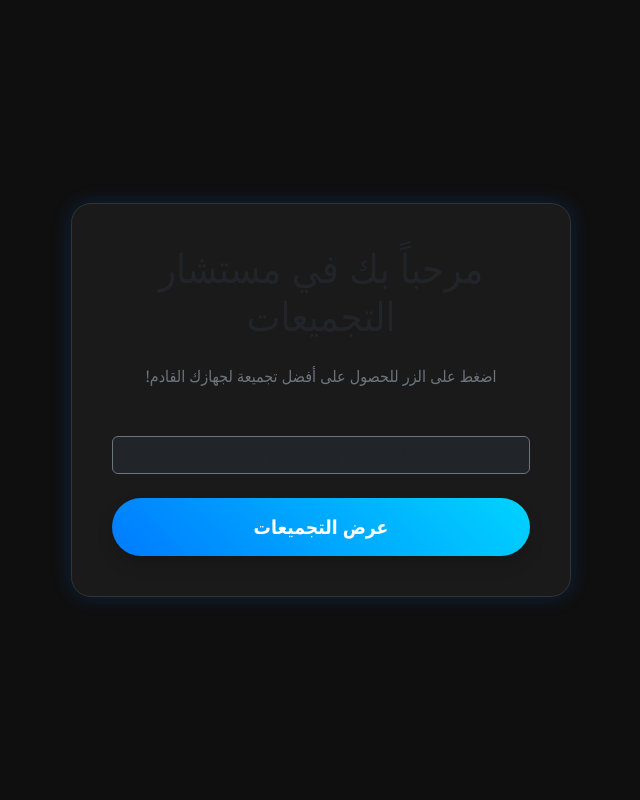
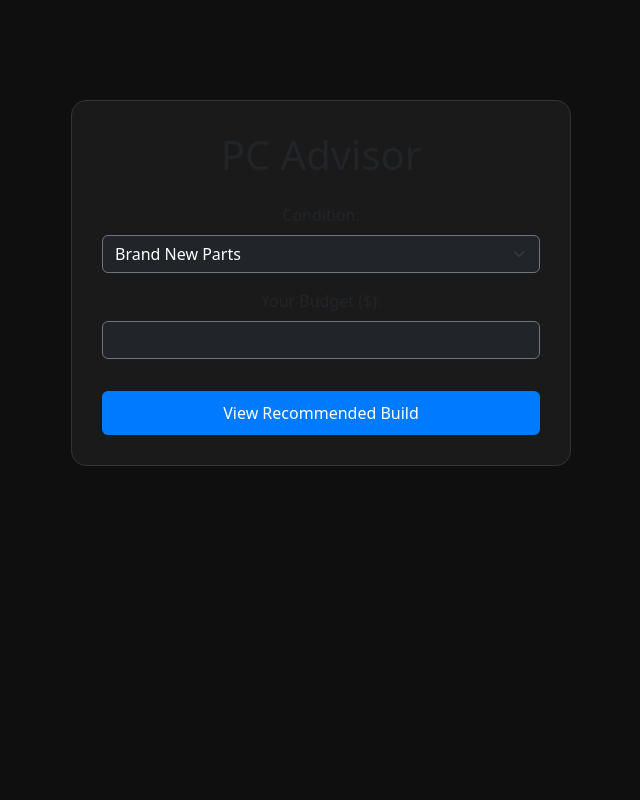
Before and after one commit to anesracrached88-gif/Pc-build-, a Flask app: page / in a window 1280 px wide. Shown: the whole page, without its empty margins (319-959 px from the left). Run offline with Flask 3, Linux system fonts and the light colour scheme.

Commit message:
Full English build with condition logic

```diff
--- a/app.py
+++ b/app.py
@@ -1,63 +1,34 @@
-import requests
-from bs4 import BeautifulSoup
 from flask import Flask, render_template, request
 
 app = Flask(__name__)
 
-def get_ebay_price(item_name):
-    try:
-        url = f"https://www.ebay.com/sch/i.html?_nkw={item_name.replace(' ', '+')}&_sop=15&LH_ItemCondition=3000"
-        headers = {'User-Agent': 'Mozilla/5.0 (Windows NT 10.0; Win64; x64) AppleWebKit/537.36'}
-        response = requests.get(url, headers=headers, timeout=7)
-        soup = BeautifulSoup(response.text, 'html.parser')
-        price_tag = soup.select_one('.s-item__price')
-        return price_tag.get_text() if price_tag else "N/A"
-    except:
-        return "N/A"
+def get_pc_build(budget, condition):
+    budget = int(budget)
+    # قاعدة بيانات بسيطة تتغير كل 50 دولار
+    # يمكنك توسيع هذه القائمة لاحقاً
+    if condition == "new":
+        if budget < 400:
+            return [("CPU", "Ryzen 3 3200G", "90"), ("RAM", "8GB DDR4", "30"), ("SSD", "256GB NVMe", "25"), ("Total", "", str(budget))]
+        elif budget < 450:
+            return [("CPU", "Ryzen 5 4500", "110"), ("GPU", "RX 580", "120"), ("RAM", "16GB DDR4", "50"), ("Total", "", "420")]
+        else: # 500+
+            return [("CPU", "i5-12400F", "150"), ("GPU", "RTX 3060", "280"), ("RAM", "16GB DDR4", "50"), ("Total", "", "480")]
+    else: # Used from eBay
+        if budget < 400:
+            return [("CPU (Used)", "Ryzen 5 3600", "60"), ("GPU (Used)", "GTX 1070", "110"), ("RAM", "16GB", "40"), ("Total", "", "210")]
+        else:
+            return [("CPU (Used)", "i7-9700K", "120"), ("GPU (Used)", "RTX 2070", "180"), ("RAM", "16GB", "40"), ("Total", "", "340")]
 
 @app.route('/')
 def index():
     return render_template('index.html')
 
-@app.route('/result', methods=['POST'])
-def result():
-    budget = int(request.form.get('budget', 0))
+@app.route('/get_pc', methods=['POST'])
+def get_pc():
+    budget = request.form.get('budget')
     condition = request.form.get('condition')
-
-    # 50$ Step Logic with Famous Brands
-    if budget < 450:
-        pc = {"CPU": "Intel i3-10100F", "GPU": "MSI GT 1030", "MOBO": "ASRock H410M", "PSU": "EVGA 400W", "Case": "Cooler Master Q300L"}
-        new_p = {"CPU": "75$", "GPU": "90$", "MOBO": "70$", "PSU": "40$", "Case": "45$"}
-    elif budget < 500:
-        pc = {"CPU": "Intel i3-12100F", "GPU": "ASUS Phoenix GTX 1650", "MOBO": "Gigabyte H610M", "PSU": "Corsair CV450", "Case": "DeepCool Matrexx 30"}
-        new_p = {"CPU": "95$", "GPU": "160$", "MOBO": "80$", "PSU": "50$", "Case": "45$"}
-    elif budget < 550:
-        pc = {"CPU": "AMD Ryzen 5 4500", "GPU": "Gigabyte RX 6500 XT", "MOBO": "ASUS Prime A520M", "PSU": "EVGA 500W BR", "Case": "Antec NX200"}
-        new_p = {"CPU": "80$", "GPU": "150$", "MOBO": "75$", "PSU": "55$", "Case": "50$"}
-    elif budget < 600:
-        pc = {"CPU": "Intel i3-13100F", "GPU": "MSI Mech RX 6600", "MOBO": "MSI PRO B760M-P", "PSU": "Corsair CV550", "Case": "Zalman S2"}
-        new_p = {"CPU": "110$", "GPU": "200$", "MOBO": "100$", "PSU": "60$", "Case": "55$"}
-    elif budget < 650:
-        pc = {"CPU": "AMD Ryzen 5 5600", "GPU": "ASUS Dual RTX 3060", "MOBO": "Gigabyte B550M DS3H", "PSU": "Corsair CX650M", "Case": "NZXT H510"}
-        new_p = {"CPU": "135$", "GPU": "280$", "MOBO": "110$", "PSU": "70$", "Case": "75$"}
-    elif budget < 700:
-        pc = {"CPU": "Intel i5-12400F", "GPU": "Zotac RTX 4060 Solo", "MOBO": "ASUS Prime B660M", "PSU": "Thermaltake 600W", "Case": "Fractal Design Focus G"}
-        new_p = {"CPU": "150$", "GPU": "300$", "MOBO": "120$", "PSU": "65$", "Case": "65$"}
-    elif budget < 750:
-        pc = {"CPU": "AMD Ryzen 5 7600", "GPU": "MSI Ventus RTX 4060 Ti", "MOBO": "MSI PRO B650M-A", "PSU": "Corsair RM750e", "Case": "Montech AIR 100"}
-        new_p = {"CPU": "200$", "GPU": "380$", "MOBO": "150$", "PSU": "100$", "Case": "65$"}
-    else:
-        pc = {"CPU": "Intel i5-13600K", "GPU": "ASUS TUF RTX 4070 Super", "MOBO": "MSI MAG Z790 Tomahawk", "PSU": "Corsair RM850x", "Case": "NZXT H7 Flow"}
-        new_p = {"CPU": "300$", "GPU": "600$", "MOBO": "250$", "PSU": "130$", "Case": "130$"}
-
-    prices = {}
-    if condition == "used":
-        for key in pc:
-            prices[key] = get_ebay_price(pc[key])
-    else:
-        prices = new_p
-
-    return render_template('result.html', pc=pc, prices=prices, condition=condition, budget=budget)
+    build = get_pc_build(budget, condition)
+    return render_template('result.html', build=build, budget=budget, condition=condition)
 
 if __name__ == '__main__':
-    app.run(debug=True, host='0.0.0.0', port=8080)
+    app.run(host='0.0.0.0', port=5000)
--- a/templates/index.html
+++ b/templates/index.html
@@ -1,28 +1,32 @@
 <!DOCTYPE html>
-<html lang="ar" dir="rtl">
+<html lang="en">
 <head>
     <meta charset="UTF-8">
-    <meta name="viewport" content="width=device-width, initial-scale=1.0">
-    <title>مستشار التجميعات</title>
+    <title>PC Build Advisor</title>
     <link href="https://cdn.jsdelivr.net/npm/bootstrap@5.3.0/dist/css/bootstrap.min.css" rel="stylesheet">
     <style>
-        body { background-color: #0f0f0f; color: white; font-family: 'Segoe UI', Tahoma, Geneva, Verdana, sans-serif; height: 100vh; display: flex; align-items: center; }
-        .card { background: #1a1a1a; border: 1px solid #333; border-radius: 20px; padding: 40px; box-shadow: 0 0 20px rgba(0,123,255,0.2); }
-        .btn-pc { background: linear-gradient(45deg, #007bff, #00d4ff); border: none; padding: 15px 40px; font-size: 1.2rem; font-weight: bold; border-radius: 50px; transition: 0.3s; color: white; }
-        .btn-pc:hover { transform: translateY(-3px); box-shadow: 0 5px 15px rgba(0,123,255,0.4); }
+        body { background-color: #0f0f0f; color: white; padding-top: 100px; }
+        .card { background: #1a1a1a; border: 1px solid #333; padding: 30px; border-radius: 15px; }
+        .btn-primary { background: #007bff; border: none; padding: 10px 30px; }
     </style>
 </head>
 <body>
     <div class="container text-center">
         <div class="card mx-auto" style="max-width: 500px;">
-            <h1 class="mb-4">مرحباً بك في مستشار التجميعات</h1>
-            <p class="text-secondary mb-5">اضغط على الزر للحصول على أفضل تجميعة لجهازك القادم!</p>
-
+            <h1 class="mb-4">PC Advisor</h1>
             <form action="/get_pc" method="POST">
-                <div class="mb-4">
-                    <input type="number" name="budget" class="form-control bg-dark text-white border-secondary text-center" placeholder="أدخل ميزانيتك بالدولار (مثلاً 800)" required>
+                <div class="mb-3">
+                    <label class="form-label">Condition:</label>
+                    <select name="condition" class="form-select bg-dark text-white border-secondary">
+                        <option value="new">Brand New Parts</option>
+                        <option value="used">Used Parts (eBay Prices)</option>
+                    </select>
                 </div>
-                <button type="submit" class="btn btn-pc shadow w-100">عرض التجميعات</button>
+                <div class="mb-3">
+                    <label class="form-label">Your Budget ($):</label>
+                    <input type="number" name="budget" class="form-control bg-dark text-white border-secondary" placeholder="e.g. 600" required>
+                </div>
+                <button type="submit" class="btn btn-primary w-100 mt-3">View Recommended Build</button>
             </form>
         </div>
     </div>
```
Also changed, not shown: templates/result.html (+26 -18 lines).
